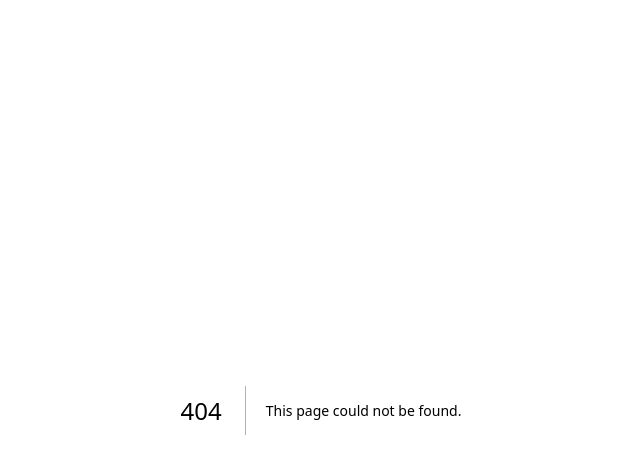
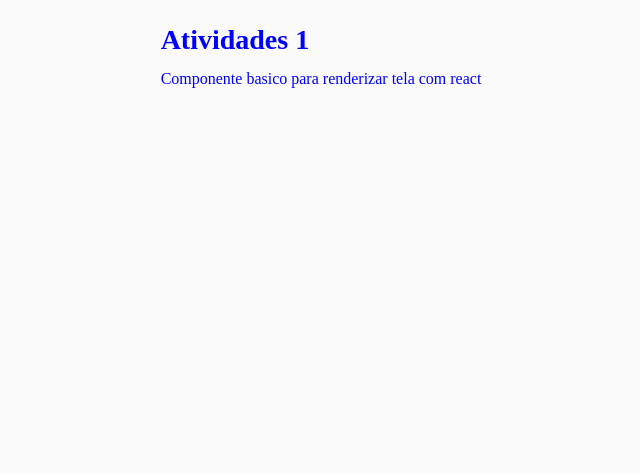
Before and after one commit to pedropaixaosantos1-lab/aula-nextjs, a Next.js app: page /atividades/atv-01 in a window 1280 px wide. Before the commit this address had no page. Shown: the top 474 px of the page, without its empty margins (319-959 px from the left). Built offline with nearby package versions, Linux system fonts and the light colour scheme.

Commit message:
aula atv 01

```diff
--- a/src/app/atividades/atv 1/page.jsx
+++ b/src/app/atividades/atv-01/page.jsx
@@ -1,12 +1,13 @@
-import link from "next/link";
-
-import styles from "/page.module.css";
+import Link from "next/link";
+import styles from "./page.module.css";
 function Atividade01 () {
     return(
-        <div>
+        <div class = {styles.tituloAtv}>
             <h1>Atividades 1</h1>
             <p>Componente basico para renderizar tela com react</p>
-            <Link href="/exemplos/ex-01">Atividade 1 </Link>
+
+
+
         </div>
     )
 }
--- /dev/null
+++ b/src/app/atividades/atv-01/page.module.css
@@ -0,0 +1,5 @@
+.tituloAtv{
+  color: blue;
+
+
+}
--- a/src/app/page.jsx
+++ b/src/app/page.jsx
@@ -12,8 +12,10 @@ function Home() {
         </div>
         <div className={styles.containerListas}>
             <h1>Atividades</h1>
+            <Link href="atividades/atv-01"> Atividade 1 </Link>
         </div>
         </div>
+
     )
 }
 
```
Also changed, not shown: src/app/atividades/atv-02/page.jsx (added, +15 -0 lines), src/app/atividades/atv-02/page.module.css (added), src/app/exemplos/ex-01/page.jsx (renamed from src/app/estilizacao/Exemplos/ex-01/page.jsx), src/app/exemplos/ex-01/page.module.css (added), src/app/exemplos/ex-02/page.jsx (renamed from src/app/estilizacao/Exemplos/ex-02/page.jsx), src/app/exemplos/ex-02/page.module.css (renamed from src/app/estilizacao/Exemplos/ex-02/page.module.css).
